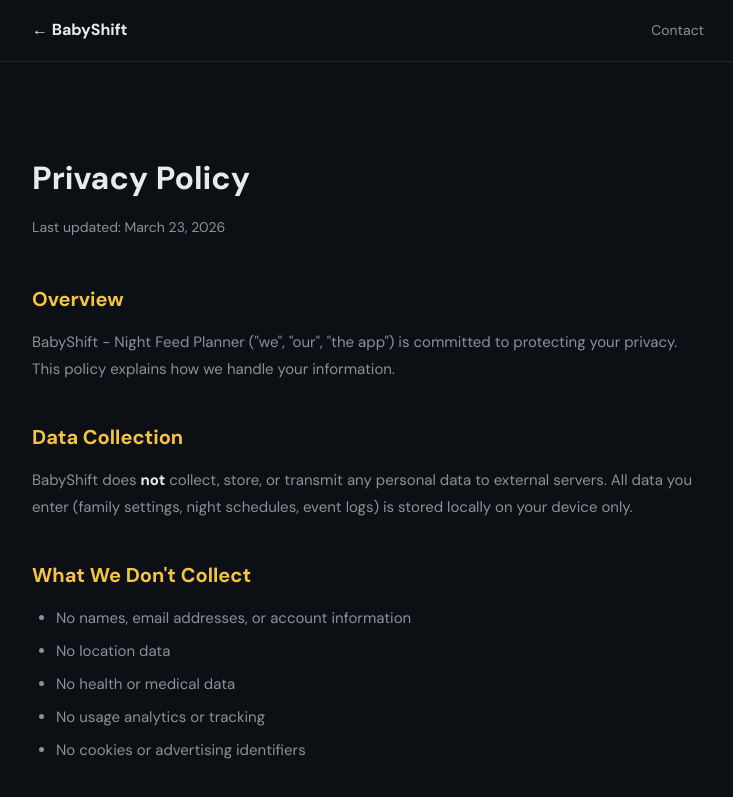
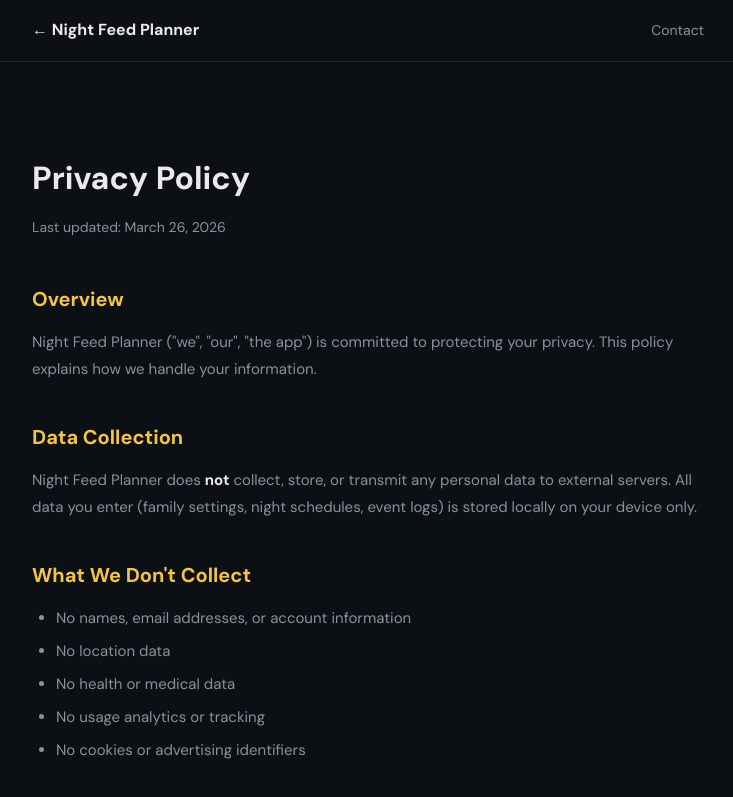
Before and after one commit to PARK-JUHWAN/babyshift-web, a plain HTML site: page privacy.html in a window 1280 px wide. Shown: the top 797 px of the page, without its empty margins (272-1005 px from the left). Drawn offline with Linux system fonts and the light colour scheme.

Commit message:
20260327

```diff
--- a/privacy.html
+++ b/privacy.html
@@ -3,7 +3,7 @@
 <head>
 <meta charset="utf-8">
 <meta name="viewport" content="width=device-width, initial-scale=1">
-<title>Privacy Policy — BabyShift - Night Feed Planner</title>
+<title>Privacy Policy — Night Feed Planner</title>
 <link rel="preconnect" href="https://fonts.googleapis.com">
 <link rel="preconnect" href="https://fonts.gstatic.com" crossorigin>
 <link href="https://fonts.googleapis.com/css2?family=DM+Sans:wght@400;500;700&display=swap" rel="stylesheet">
@@ -15,7 +15,7 @@
 
 <nav>
   <div class="container">
-    <a class="logo" href="index.html">← BabyShift</a>
+    <a class="logo" href="index.html">← Night Feed Planner</a>
     <a href="mailto:naruto0414@gmail.com">Contact</a>
   </div>
 </nav>
@@ -23,13 +23,13 @@
 <main>
   <div class="container">
     <h1>Privacy Policy</h1>
-    <p class="updated">Last updated: March 23, 2026</p>
+    <p class="updated">Last updated: March 26, 2026</p>
 
     <h2>Overview</h2>
-    <p>BabyShift - Night Feed Planner ("we", "our", "the app") is committed to protecting your privacy. This policy explains how we handle your information.</p>
+    <p>Night Feed Planner ("we", "our", "the app") is committed to protecting your privacy. This policy explains how we handle your information.</p>
 
     <h2>Data Collection</h2>
-    <p>BabyShift does <strong style="color:var(--text);">not</strong> collect, store, or transmit any personal data to external servers. All data you enter (family settings, night schedules, event logs) is stored locally on your device only.</p>
+    <p>Night Feed Planner does <strong style="color:var(--text);">not</strong> collect, store, or transmit any personal data to external servers. All data you enter (family settings, night schedules, event logs) is stored locally on your device only.</p>
 
     <h2>What We Don't Collect</h2>
     <ul>
@@ -53,7 +53,7 @@
     <p>The app uses RevenueCat for subscription management. RevenueCat may collect anonymous transaction data as described in their <a href="https://www.revenuecat.com/privacy" target="_blank">privacy policy</a>. No personally identifiable information is shared.</p>
 
     <h2>Children's Privacy</h2>
-    <p>This app is not directed at children under 13. We do not knowingly collect information from children.</p>
+    <p>This app is designed for adult parents managing overnight feeding schedules. It is not directed at children under 13. We do not knowingly collect information from children.</p>
 
     <h2>Changes to This Policy</h2>
     <p>We may update this privacy policy from time to time. Any changes will be reflected on this page with an updated date.</p>
```
